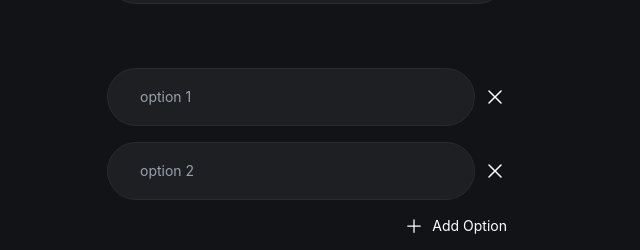
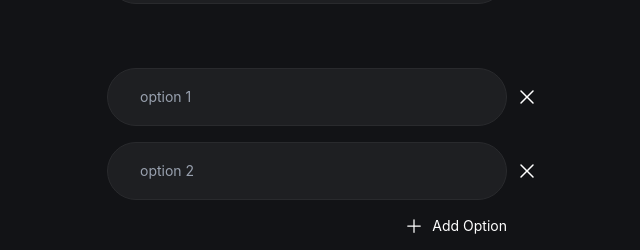
Before and after one commit to cj-lawson/chimein, a React (Vite) app: page / in a window 1280 px wide. Shown: the part 303-553 px from the top of the page, without its empty margins (333-973 px from the left). Built offline with nearby package versions, Linux system fonts and the light colour scheme.

Commit message:
added fetching options to PollDetail page

```diff
--- a/api/createPoll.ts
+++ b/api/createPoll.ts
@@ -22,7 +22,7 @@ export default async function handler(req: VercelRequest, res: VercelResponse) {
     question?: string
     options?: Array<[Option]>
   }
-  console.log(options)
+
   if (!question) {
     return res.status(400).json({ error: "Missing 'question' field" })
   }
--- a/api/getPoll.ts
+++ b/api/getPoll.ts
@@ -1,4 +1,3 @@
-// api/getPoll.ts
 import type { VercelRequest, VercelResponse } from '@vercel/node'
 import { Redis } from '@upstash/redis'
 
@@ -19,10 +18,13 @@ export default async function handler(req: VercelRequest, res: VercelResponse) {
   }
 
   const meta = await redis.hgetall(`poll:${id}`)
+
   if (!meta?.question) {
     return res.status(404).json({ error: 'Poll not found' })
   }
 
   // Only return the question for now
-  return res.status(200).json({ question: meta.question })
+  return res
+    .status(200)
+    .json({ question: meta.question, options: meta.options })
 }
--- a/src/pages/CreatePoll.tsx
+++ b/src/pages/CreatePoll.tsx
@@ -65,7 +65,7 @@ export default function CreatePoll() {
             </div>
             <div className="options space-y-4">
               {options.map((option, index) => (
-                <div className="flex gap-2">
+                <div className="relative">
                   <input
                     key={index}
                     type={option.type}
@@ -78,7 +78,7 @@ export default function CreatePoll() {
                     onClick={() => handleRemoveOption(option.id)}
                     className="flex items-center gap-4 ml-auto cursor-pointer"
                   >
-                    <XMarkIcon className="size-6" />
+                    <XMarkIcon className="size-6 absolute top-1/2 transform -translate-y-1/2 ml-2" />
                   </button>
                 </div>
               ))}
--- a/src/pages/PollDetail.tsx
+++ b/src/pages/PollDetail.tsx
@@ -1,12 +1,15 @@
-// src/pages/PollDetail.tsx
 import { useState, useEffect } from 'react'
 import { Route as PollRoute } from '@/routes/poll/$pollId'
-// import { useParams } from '@tanstack/react-router'
+
+type Option = {
+  text: any
+  id: number
+}
 
 export default function PollDetail() {
   const { pollId } = PollRoute.useParams()
-  // null = not loaded yet; string = loaded (even if empty)
   const [question, setQuestion] = useState<string | null>(null)
+  const [options, setOptions] = useState<Array<Option> | null>([])
   const [error, setError] = useState<string | null>(null)
 
   useEffect(() => {
@@ -14,6 +17,7 @@ export default function PollDetail() {
 
     // reset states on pollId change
     setQuestion(null)
+    setOptions(null)
     setError(null)
 
     fetch(`/api/getPoll?id=${pollId}`)
@@ -21,8 +25,9 @@ export default function PollDetail() {
         if (!res.ok) throw new Error(res.statusText)
         return res.json()
       })
-      .then((data: { question: string }) => {
+      .then((data: { question: string; options: Array<Option> }) => {
         setQuestion(data.question)
+        setOptions(data.options)
       })
       .catch((err: Error) => {
         console.error(err)
@@ -30,12 +35,11 @@ export default function PollDetail() {
       })
   }, [pollId])
 
-  // 1) Handle missing pollId (should never happen if your router is correct)
+  // Handle missing pollId (should never happen if router is correct)
   if (!pollId) {
     return <div>Invalid poll ID.</div>
   }
 
-  // 2) Loading state
   if (question === null && error === null) {
     return (
       <div className="text-center">
@@ -48,18 +52,23 @@ export default function PollDetail() {
     )
   }
 
-  // 3) Error state
   if (error) {
     return <div className="text-red-500">{error}</div>
   }
 
-  // 4) Success state
   return (
     <div className="text-center">
       <header className="min-h-screen flex flex-col items-center justify-center space-y-10 bg-[#121316] text-white text-[calc(10px+2vmin)]">
         <div className="w-3/4 sm:w-1/2 md:max-w-[400px] space-y-16">
           <h1 className="text-2xl font-bold mb-4">{question}</h1>
         </div>
+        <div className="space-y-4">
+          {options?.map((option) => (
+            <div>
+              <p className="text-white">{option.text.value}</p>
+            </div>
+          ))}
+        </div>
       </header>
     </div>
   )
```
